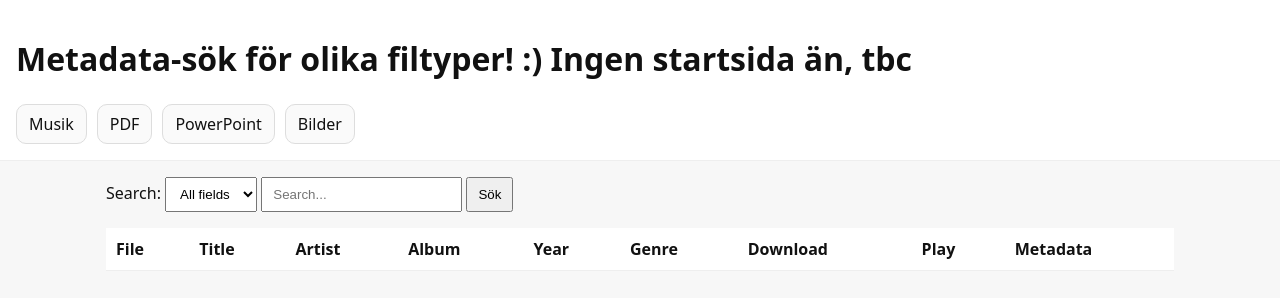
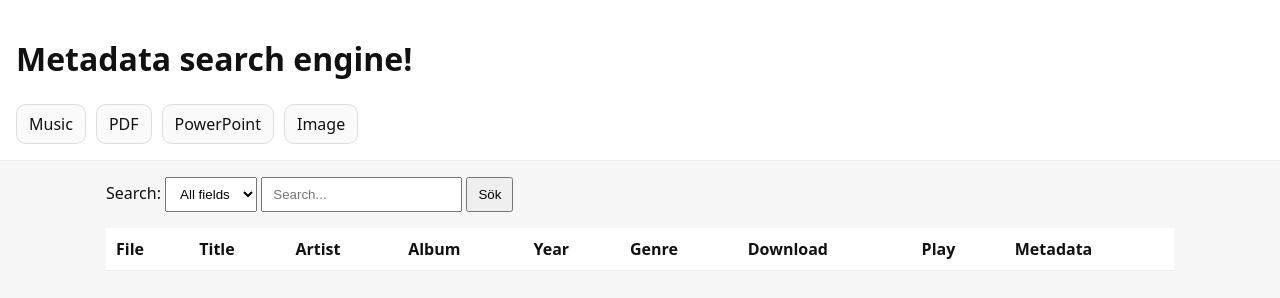
Before and after one commit to JohanTran94/Metadata-Projekt, a website: page frontend/index.html in a window 1280 px wide. Drawn offline with Linux system fonts and the light colour scheme; no server answers.

Commit message:
Fixed language

```diff
--- a/frontend/index.html
+++ b/frontend/index.html
@@ -10,12 +10,12 @@
 
 <body>
   <header class="site-header">
-    <h1>Metadata-sök för olika filtyper! :) Ingen startsida än, tbc</h1>
+    <h1>Metadata search engine!</h1>
     <nav class="tabs">
-      <a href="#music">Musik</a>
+      <a href="#music">Music</a>
       <a href="#pdf">PDF</a>
       <a href="#powerpoint">PowerPoint</a>
-      <a href="#image">Bilder</a>
+      <a href="#image">Image</a>
     </nav>
   </header>
 
```
